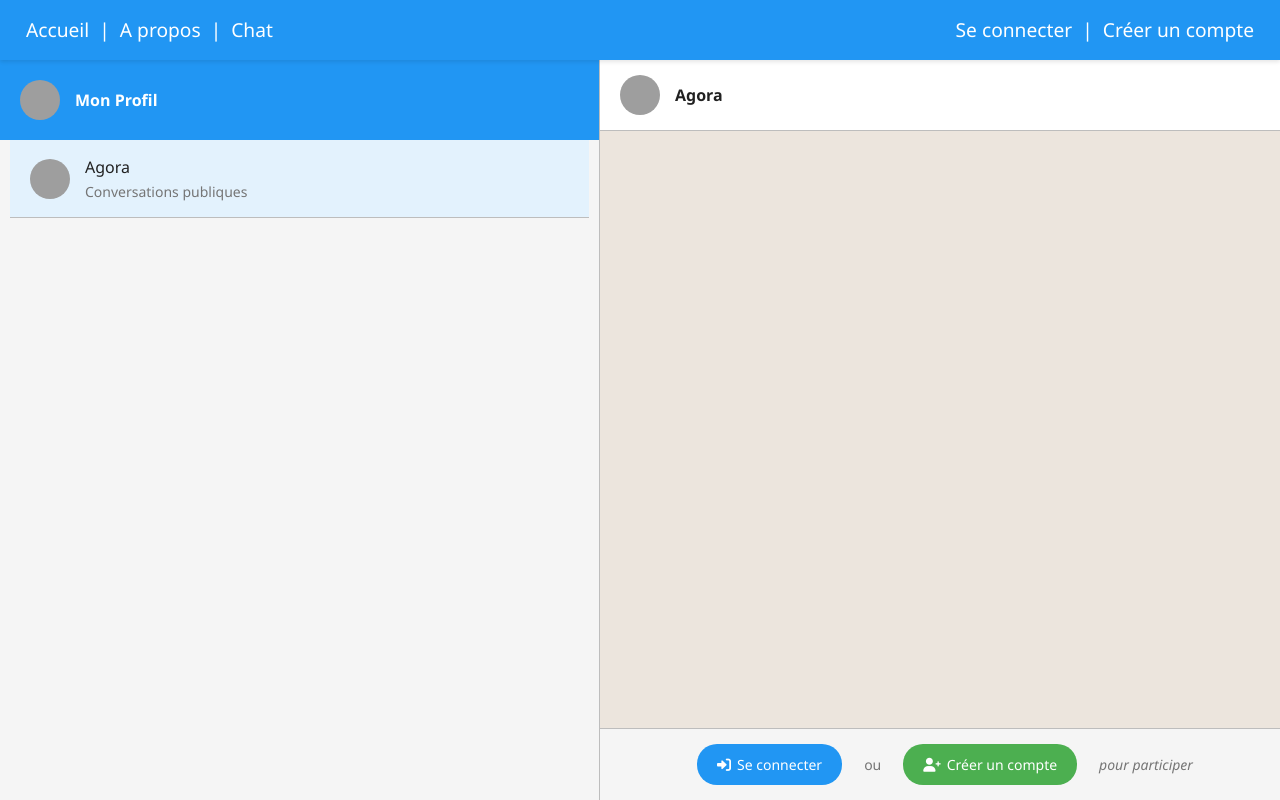
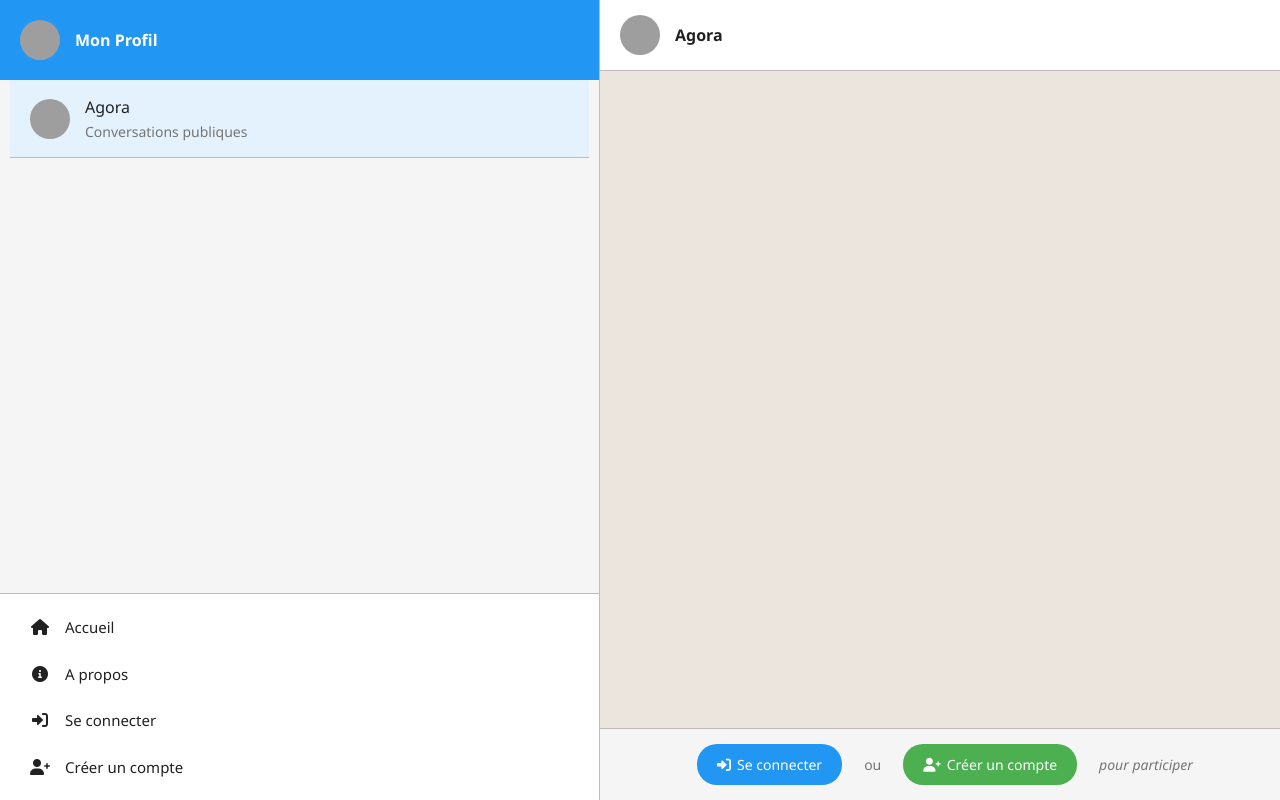
Before and after one commit to lucgiffon/selist, a Django app: page /chat/ in a window 1280 px wide. Run offline with Django 5.2, Linux system fonts and the light colour scheme; data that the repository does not hold is empty; grey boxes are pictures that could not be loaded.

Commit message:
feat: add sidebar navigation menu with links and styles en remove main nav in chat

```diff
--- a/selist/chat/static/chat/css/chat_style.css
+++ b/selist/chat/static/chat/css/chat_style.css
@@ -562,3 +562,42 @@ body {
 .cancel-trade-btn:hover {
     background-color: #D32F2F;
 }
+
+/* Sidebar Navigation Menu */
+.sidebar-nav {
+    background-color: white;
+    border-top: 1px solid var(--divider-color);
+    padding: 10px 0;
+    flex-shrink: 0;
+}
+
+.sidebar-nav-link {
+    display: flex;
+    align-items: center;
+    padding: 12px 20px;
+    color: var(--text-primary);
+    text-decoration: none;
+    transition: background-color 0.2s;
+    gap: 15px;
+    font-size: 15px;
+}
+
+.sidebar-nav-link:hover {
+    background-color: rgba(33, 150, 243, 0.1);
+}
+
+.sidebar-nav-link.active {
+    background-color: var(--light-primary);
+    color: var(--primary-color);
+    font-weight: 500;
+}
+
+.sidebar-nav-link i {
+    font-size: 16px;
+    width: 20px;
+    text-align: center;
+}
+
+.sidebar-nav-link span {
+    flex: 1;
+}
--- a/selist/chat/templates/chat/main.html
+++ b/selist/chat/templates/chat/main.html
@@ -12,7 +12,11 @@
         }
 
         nav {
-            z-index: 100;
+            display: none;
+        }
+
+        .chat-container {
+            height: 100vh;
         }
     </style>
 {% endblock %}
@@ -99,6 +103,36 @@
                         {% endwith %}
                     {% endif %}
                 {% endfor %}
+            {% endif %}
+        </div>
+
+        <div class="sidebar-nav">
+            <a href="/" class="sidebar-nav-link">
+                <i class="fas fa-home"></i>
+                <span>Accueil</span>
+            </a>
+            <a href="/about" class="sidebar-nav-link">
+                <i class="fas fa-info-circle"></i>
+                <span>A propos</span>
+            </a>
+{#            <a href="/chat" class="sidebar-nav-link active">#}
+{#                <i class="fas fa-comments"></i>#}
+{#                <span>Chat</span>#}
+{#            </a>#}
+            {% if user.is_authenticated %}
+                <a href="{% url 'users:logout' %}" class="sidebar-nav-link">
+                    <i class="fas fa-sign-out-alt"></i>
+                    <span>Se déconnecter</span>
+                </a>
+            {% else %}
+                <a href="{% url 'users:login' %}" class="sidebar-nav-link">
+                    <i class="fas fa-sign-in-alt"></i>
+                    <span>Se connecter</span>
+                </a>
+                <a href="{% url 'users:register' %}" class="sidebar-nav-link">
+                    <i class="fas fa-user-plus"></i>
+                    <span>Créer un compte</span>
+                </a>
             {% endif %}
         </div>
     </div>
```
